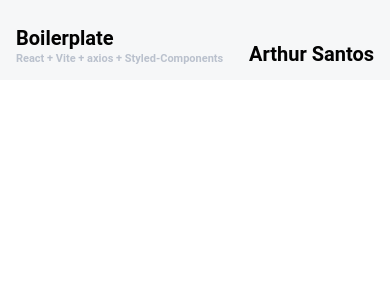
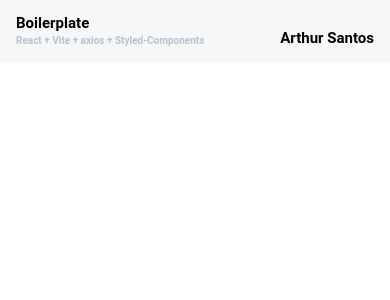
Before and after one commit to DevArthurSantos/boilerplate-vite-react, a React (Vite) app: page / in a window 390 px wide. Shown: the top 300 px of the page. Built offline with nearby package versions, Linux system fonts and the light colour scheme.

Commit message:
add: Responsiveness style-component example

```diff
--- /dev/null
+++ b/src/foundations/components/patterns/Header/Breakpoints/HeaderSubTitleBreakpoints.ts
@@ -0,0 +1,12 @@
+import { BreakpointProps } from "@infra/types/breakpointProps";
+
+export default [
+  {
+    media: 1025,
+    fz: 15
+  },
+  {
+    media: 435,
+    fz: 10
+  }
+] as BreakpointProps[]
--- /dev/null
+++ b/src/foundations/components/patterns/Header/Breakpoints/HeaderTitleBreakpoints.ts
@@ -0,0 +1,12 @@
+import { BreakpointProps } from "@infra/types/breakpointProps";
+
+export default [
+  {
+    media: 1025,
+    fz: 20
+  },
+  {
+    media: 435,
+    fz: 15
+  }
+] as BreakpointProps[]
--- a/src/foundations/components/patterns/Header/styled.ts
+++ b/src/foundations/components/patterns/Header/styled.ts
@@ -1,4 +1,9 @@
 import styled from "styled-components";
+
+import Responsiveness from "@infra/styles/Responsiveness";
+import HeaderTitleBreakpoints from "./Breakpoints/HeaderTitleBreakpoints";
+import HeaderSubTitleBreakpoints from "./Breakpoints/HeaderSubTitleBreakpoints";
+
 
 const Styleds = {
   HeaderWrapper: styled.header`
@@ -7,7 +12,6 @@ const Styleds = {
     display: flex;
     justify-content: space-between;
     align-items: end;
-    height: 3rem;
     padding: 1rem;
   `,
   TitleContainer: styled.div`
@@ -17,12 +21,12 @@ const Styleds = {
   `,
   HeaderTitle: styled.h1`
     color: #020202;
-    font-size: 20px;
+    ${Responsiveness(HeaderTitleBreakpoints)}
     font-weight: bold;
   `,
   HeaderSubTitle: styled.h2`
     color: #BAC1CD;
-    font-size: 11px;
+    ${Responsiveness(HeaderSubTitleBreakpoints)}
     font-weight: bold;
   `,
   HeaderIcon: styled.img`
```
